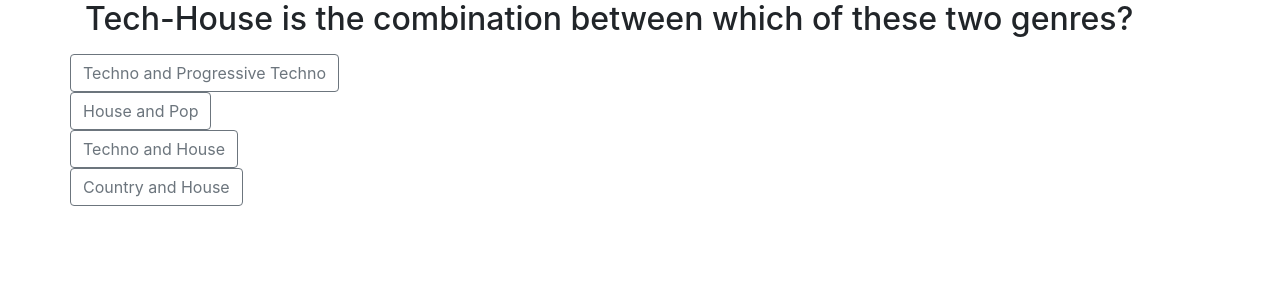
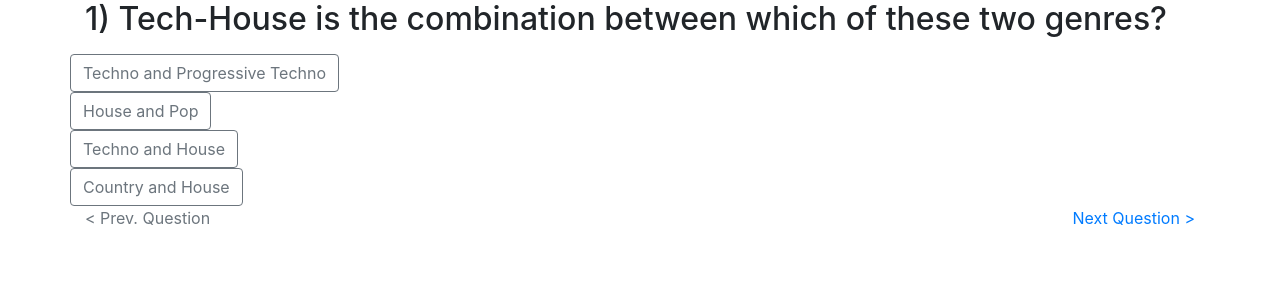
Before and after one commit to raymond-fang/Musicademy, a Flask app: page /quiz/1 in a window 1280 px wide. Shown: the top 300 px of the page. Run offline with Flask 2, Linux system fonts and the light colour scheme; some libraries are stand-ins or nearby versions.

Commit message:
added quiz functionality + home page

```diff
--- a/server.py
+++ b/server.py
@@ -8,7 +8,7 @@ app = Flask(__name__)
 # ROUTES
 @app.route('/')
 def start_page():
-   return render_template('home.html')
+   return render_template('welcome.html')
 
 
 @app.route('/quiz/<page>')
@@ -29,8 +29,35 @@ quizData = {
         "id":  "1",
         "question": "Tech-House is the combination between which of these two genres?",
         "choices": ["Techno and Progressive Techno", "House and Pop", "Techno and House", "Country and House"],
-        "answer": "3"
+        "answer": "2"
+    },
+
+    "2" : {
+        "id":  "2",
+        "question": "*Filler Question* ",
+        "choices": ["Techno and Progressive Techno", "House and Pop", "Techno and House", "Country and House"],
+        "answer": "2"
+    },
+    "3" : {
+        "id":  "3",
+        "question": "*Filler Question* ",
+        "choices": ["Techno and Progressive Techno", "House and Pop", "Techno and House", "Country and House"],
+        "answer": "2"
+    },
+    "4" : {
+        "id":  "4",
+        "question": "*Filler Question* ",
+        "choices": ["Techno and Progressive Techno", "House and Pop", "Techno and House", "Country and House"],
+        "answer": "2"
+    },
+      "5" : {
+        "id":  "5",
+        "question": "*Filler Question* ",
+        "choices": ["Techno and Progressive Techno", "House and Pop", "Techno and House", "Country and House"],
+        "answer": "2"
     }
+
+
 }
 
 
--- a/static/quiz.js
+++ b/static/quiz.js
@@ -1,16 +1,62 @@
+//max # of questions in quiz
+var maxQuestions= 5;
+
 function loadChoices() {
-    $("#question-wrapper").append($('<p> ' + quizData.question + '</p>'));
+    $("#question-wrapper").append($('<p> ' + quizData.id + ") " + quizData.question + '</p>'));
     for(let i=0; i< 4; i++) {
-        let choice = $('<button type="button" class="btn btn-outline-secondary row d-block">' + quizData.choices[i] + '</button>');
+        let choice = $('<button type="button" data-numchoice="' + i + '" class="btn btn-outline-secondary row d-block multChoice">' + quizData.choices[i] + '</button>');
         $("#choices-wrapper").append(choice);
     }
 }
 
+// load the next question/ prev question  buttons
+function loadButtons(){
+    numNext = parseInt(quizData.id) +1;
+    numPrev = parseInt(quizData.id) - 1;
+
+
+    prevQuest= $('<a href="/quiz/' + numPrev + '" class="btn-link">  < Prev. Question </a>');
+    nextQuest= $('<a href="/quiz/' + numNext + '" class="btn-link">  Next Question > </a>');
+    if (numPrev <= 0){
+        prevQuest.addClass("disabled");
+        prevQuest.prop("disabled",true);
+    }
+    if (numNext > maxQuestions) {
+        nextQuest.addClass("disabled");
+        nextQuest.prop("disabled",true);
+    }
+    $("#buttons-wrapper").append(prevQuest);
+    $("#buttons-wrapper").append(nextQuest);
+}
+
+
 
 $(document).ready(function(){
     loadChoices();
+    loadButtons();
+    // handle user clicking on choice
+    $('#choices-wrapper').on('click', '.multChoice', function(){
+        let choice = $(this).data("numchoice")
+        $("#inline-msg").remove();
+
+        if (choice == quizData.answer){
+            // add success msg if correct
+            $(this).addClass("bg-success")
+            $("<span id='inline-msg' class='text-success'>Correct Answer! </span>").insertAfter("#question-wrapper")
+
+        } else {
+            // add err msg if incorrect
+            $(this).addClass("bg-danger")
+            $("<span  id='inline-msg' class='text-danger'>Incorrect Answer </span>").insertAfter("#question-wrapper")
+        }
+        // disable buttons after answer chosen
+        $('.multChoice').each(function(i, obj) {
+            $(this).prop("disabled",true);
+        });
 
 
+
+    });
 
 
 
--- a/templates/quiz.html
+++ b/templates/quiz.html
@@ -14,5 +14,8 @@
 <div id="choices-wrapper">
 
 </div>
+<div class="d-flex justify-content-between" id="buttons-wrapper">
 
+
+</div>
 {% endblock %}
```
Also changed, not shown: templates/welcome.html (+8 -1 lines).
